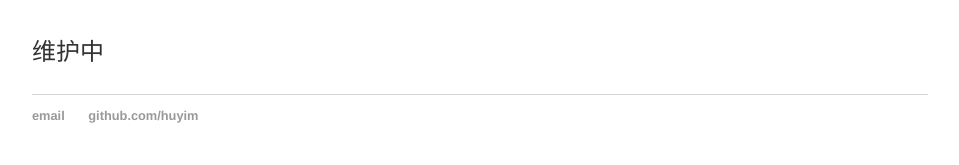
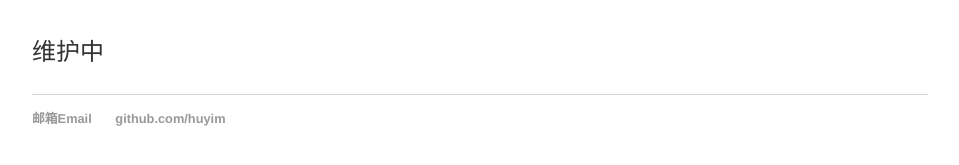
Before and after one commit to huyim/huyim.github.io, a Jekyll site: the page built from index.html, in a window 1280 px wide. Shown: the part 167-332 px from the top of the page, without its empty margins (160-1119 px from the left). Built offline with Jekyll 4.4.1, drawn with Linux system fonts in a browser that asks for light colours.

Commit message:
Update default.html

```diff
--- a/_layouts/default.html
+++ b/_layouts/default.html
@@ -20,7 +20,7 @@
 			</div><!-- /.container -->
 			<footer>
 	    		<ul>
-	        		<li><a href="mailto:huym0625@gmail.com">email</a></li>
+	        		<li><a href="mailto:huym0625@gmail.com">邮箱Email</a></li>
 	        		<li><a href="https://github.com/huyim">github.com/huyim</a></li>
 				</ul>
 			</footer>
```
